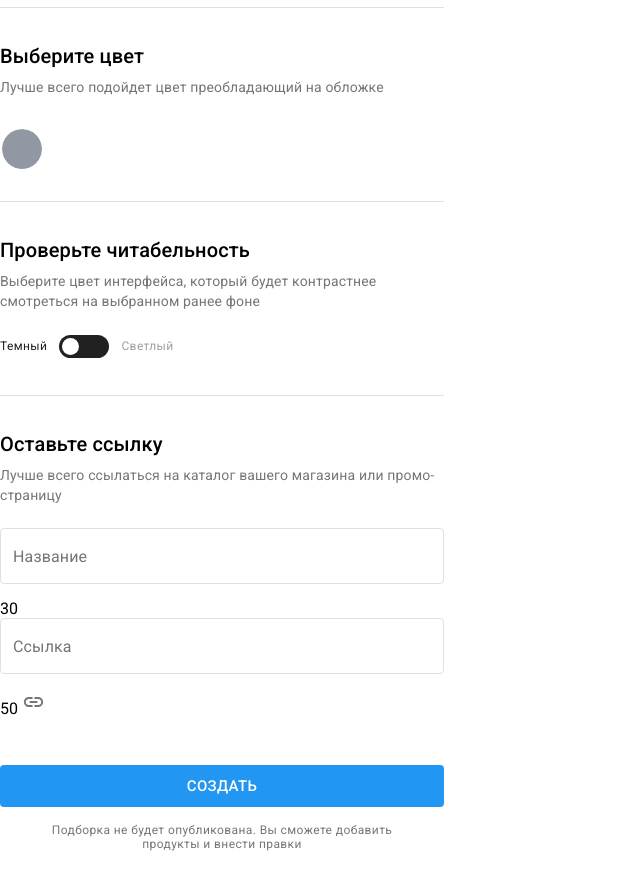
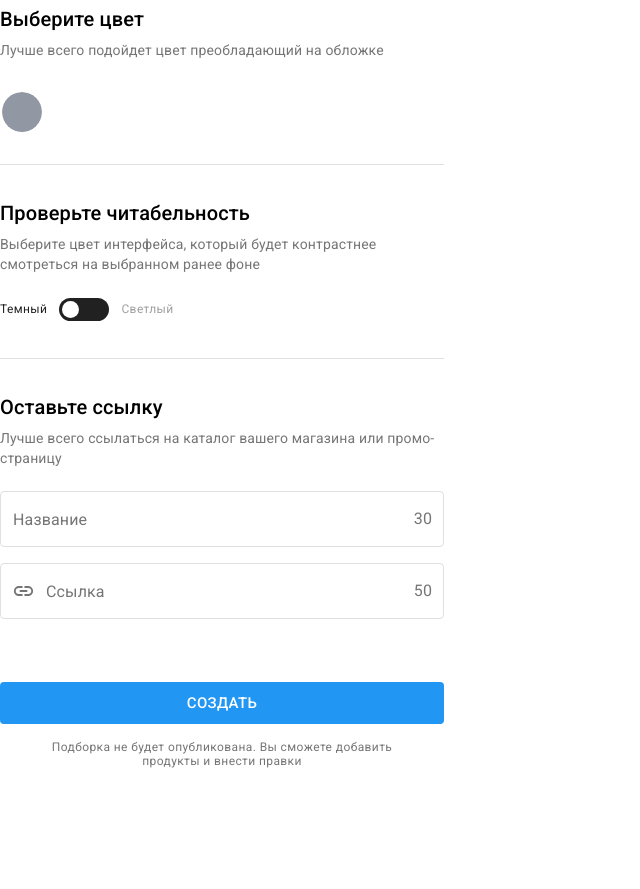
Before and after one commit to Redison33/Altenar, a plain HTML site: page create.html in a window 1280 px wide. Shown: the part 936-1825 px from the top of the page, without its empty margins (0-640 px from the left). After the commit the page ends 1742 px from the top, so only its background shows below. Drawn offline with Linux system fonts and the light colour scheme.

Commit message:
fixed css

```diff
--- a/css/style-create.css
+++ b/css/style-create.css
@@ -167,10 +167,10 @@ body {
   display: flex;
   flex-direction: column;
 }
-.create__container .create__wrap .form .count_wrap {
+.create__container .create__wrap .form .count-wrap {
   position: relative;
 }
-.create__container .create__wrap .form .count_wrap .count {
+.create__container .create__wrap .form .count-wrap .count {
   position: absolute;
   top: 18px;
   right: 12px;
@@ -179,12 +179,12 @@ body {
   line-height: 19px;
   letter-spacing: 0.15px;
 }
-.create__container .create__wrap .form .count_wrap .more {
+.create__container .create__wrap .form .count-wrap .more {
   position: absolute;
   top: 16px;
   left: 12px;
 }
-.create__container .create__wrap .form .count_wrap .input-more {
+.create__container .create__wrap .form .count-wrap .input-more {
   padding-left: 45px;
 }
 .create__container .create__wrap .form__kit {
```
